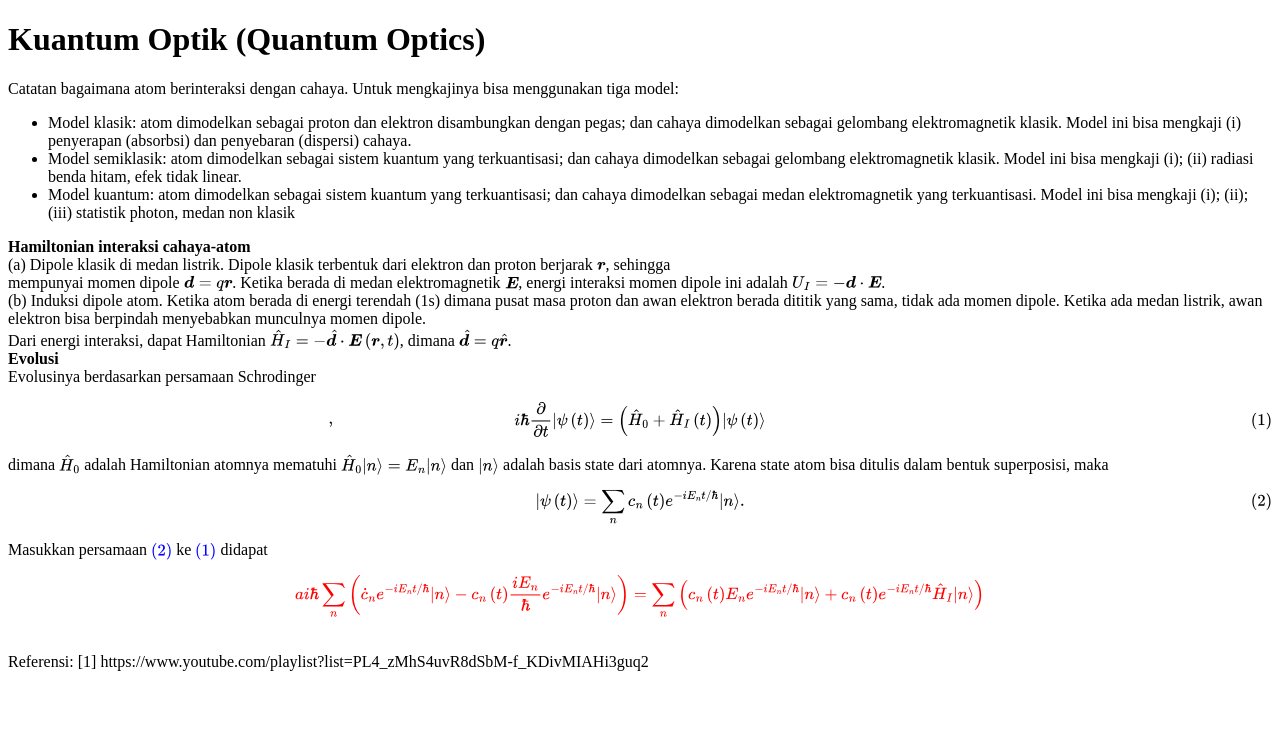
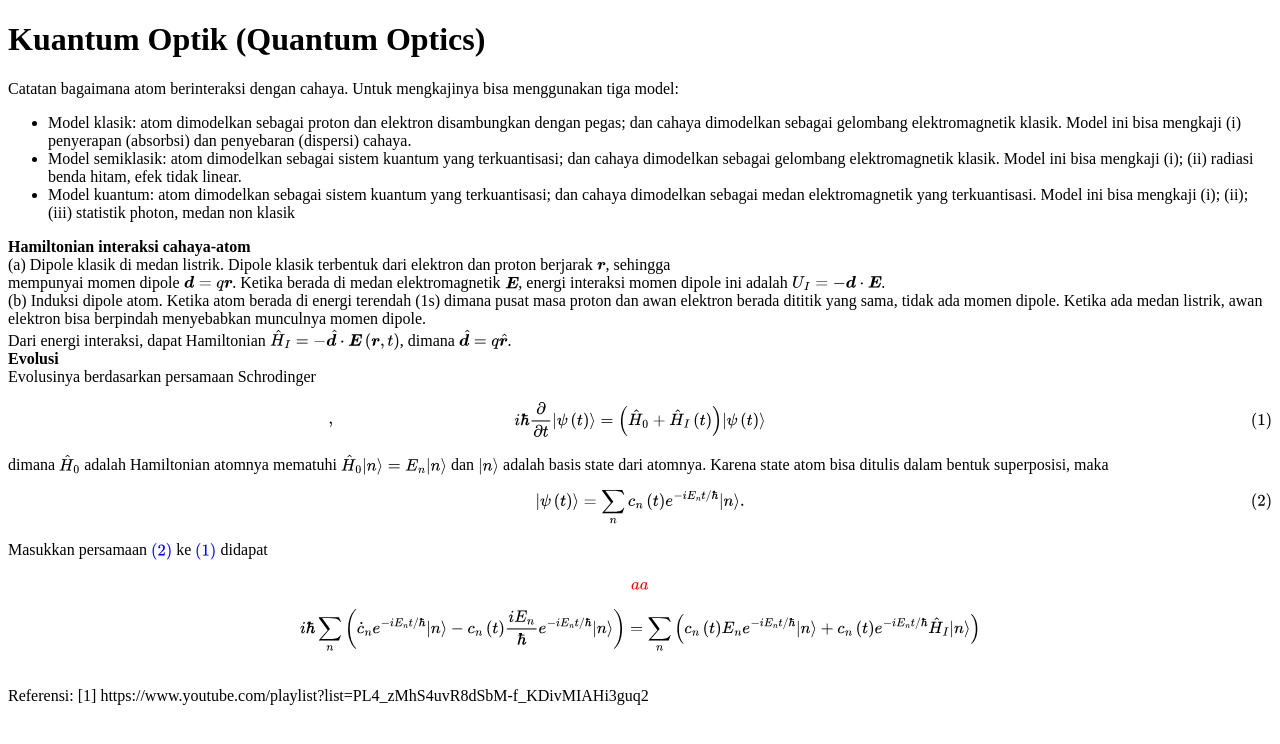
Before and after one commit to dangausuluah/dangausuluah.github.io, a Jekyll site: the page built from _posts/2025-07-29-QO.md, in a window 1280 px wide. Shown: the top 744 px of the page. Built offline with Jekyll 4.4.1, drawn with Linux system fonts in a browser that asks for light colours; our own code applies the rules of GitHub Pages for plain Markdown files; a script that is not in the unit is left out; comment, search, counter and statistics services are not loaded.

Commit message:
Update 2025-07-29-QO.md

```diff
--- a/_posts/2025-07-29-QO.md
+++ b/_posts/2025-07-29-QO.md
@@ -50,8 +50,9 @@ $$
 
 Masukkan persamaan $\eqref{eq:ansatz}$ ke $\eqref{eq:SE}$ didapat
 
+$$\red{a} a$$
+
 $$
-\red{a}
 i \hbar \sum_n
 \left(
 \dot{c}_n e^{-i E_n t/ \hbar} \ket{n} - c_n\left(t\right) \frac{i E_n}{\hbar} e^{-i E_n t/ \hbar} \ket{n} \right)
```
